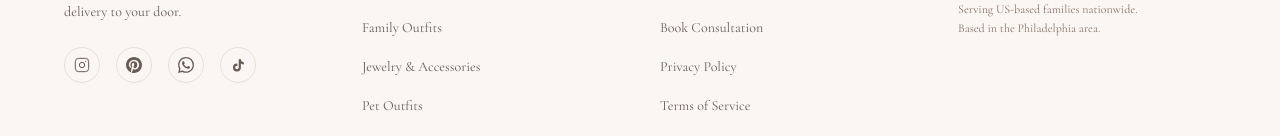
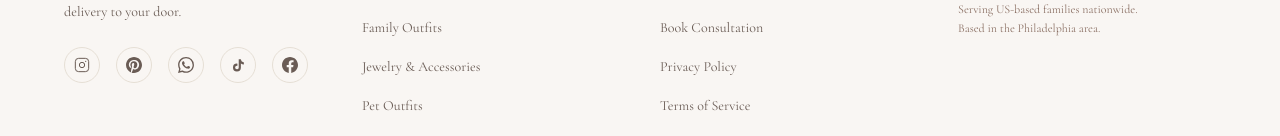
Before and after one commit to leylabernie/v0-ceremony-verse-wedding-concierge, a Next.js app: page / in a window 1280 px wide. Shown: the part 8717-8853 px from the top of the page. Built offline with nearby package versions, Linux system fonts and the light colour scheme.

Commit message:
Add Facebook page to footer social links

```diff
--- a/components/footer.tsx
+++ b/components/footer.tsx
@@ -105,6 +105,17 @@ export function Footer({ onNavigate }: FooterProps) {
               >
                 <svg width="15" height="15" viewBox="0 0 24 24" fill="currentColor">
                   <path d="M19.59 6.69a4.83 4.83 0 01-3.77-4.25V2h-3.45v13.67a2.89 2.89 0 01-2.88 2.5 2.89 2.89 0 01-2.89-2.89 2.89 2.89 0 012.89-2.89c.28 0 .54.04.79.1V9.01a6.33 6.33 0 00-.79-.05 6.34 6.34 0 00-6.34 6.34 6.34 6.34 0 006.34 6.34 6.34 6.34 0 006.33-6.34V8.69a8.18 8.18 0 004.78 1.52V6.76a4.85 4.85 0 01-1.01-.07z"/>
+                </svg>
+              </a>
+              <a
+                href="https://www.facebook.com/profile.php?id=61585573921802"
+                target="_blank"
+                rel="noopener noreferrer"
+                aria-label="CeremonyVerse on Facebook"
+                className="w-9 h-9 rounded-full border border-[#e6dfd5] flex items-center justify-center text-[#6a5c55] hover:border-[#1877F2] hover:text-[#1877F2] transition"
+              >
+                <svg width="16" height="16" viewBox="0 0 24 24" fill="currentColor">
+                  <path d="M24 12.073c0-6.627-5.373-12-12-12s-12 5.373-12 12c0 5.99 4.388 10.954 10.125 11.854v-8.385H7.078v-3.47h3.047V9.43c0-3.007 1.792-4.669 4.533-4.669 1.312 0 2.686.235 2.686.235v2.953H15.83c-1.491 0-1.956.925-1.956 1.874v2.25h3.328l-.532 3.47h-2.796v8.385C19.612 23.027 24 18.062 24 12.073z"/>
                 </svg>
               </a>
             </div>
```
